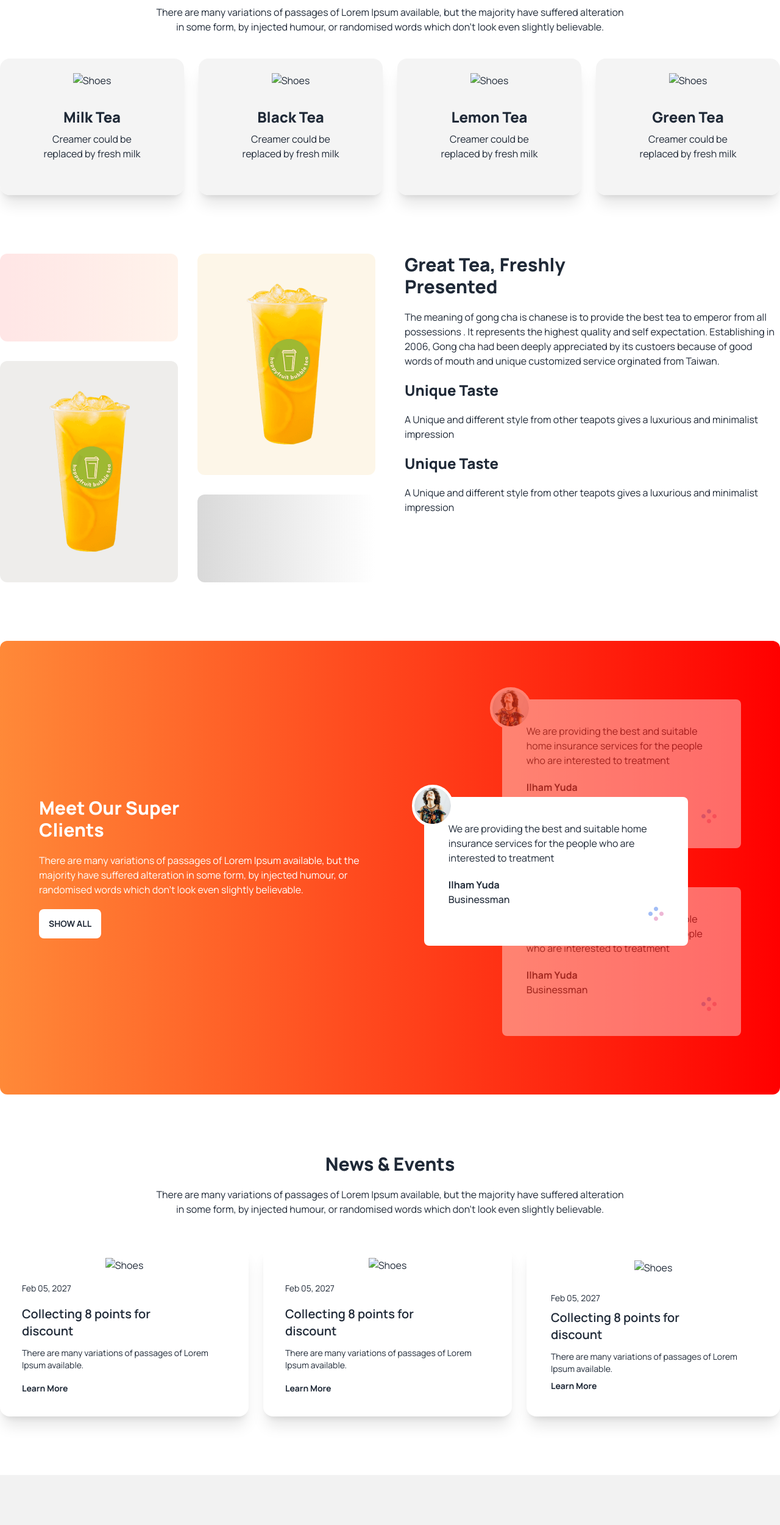
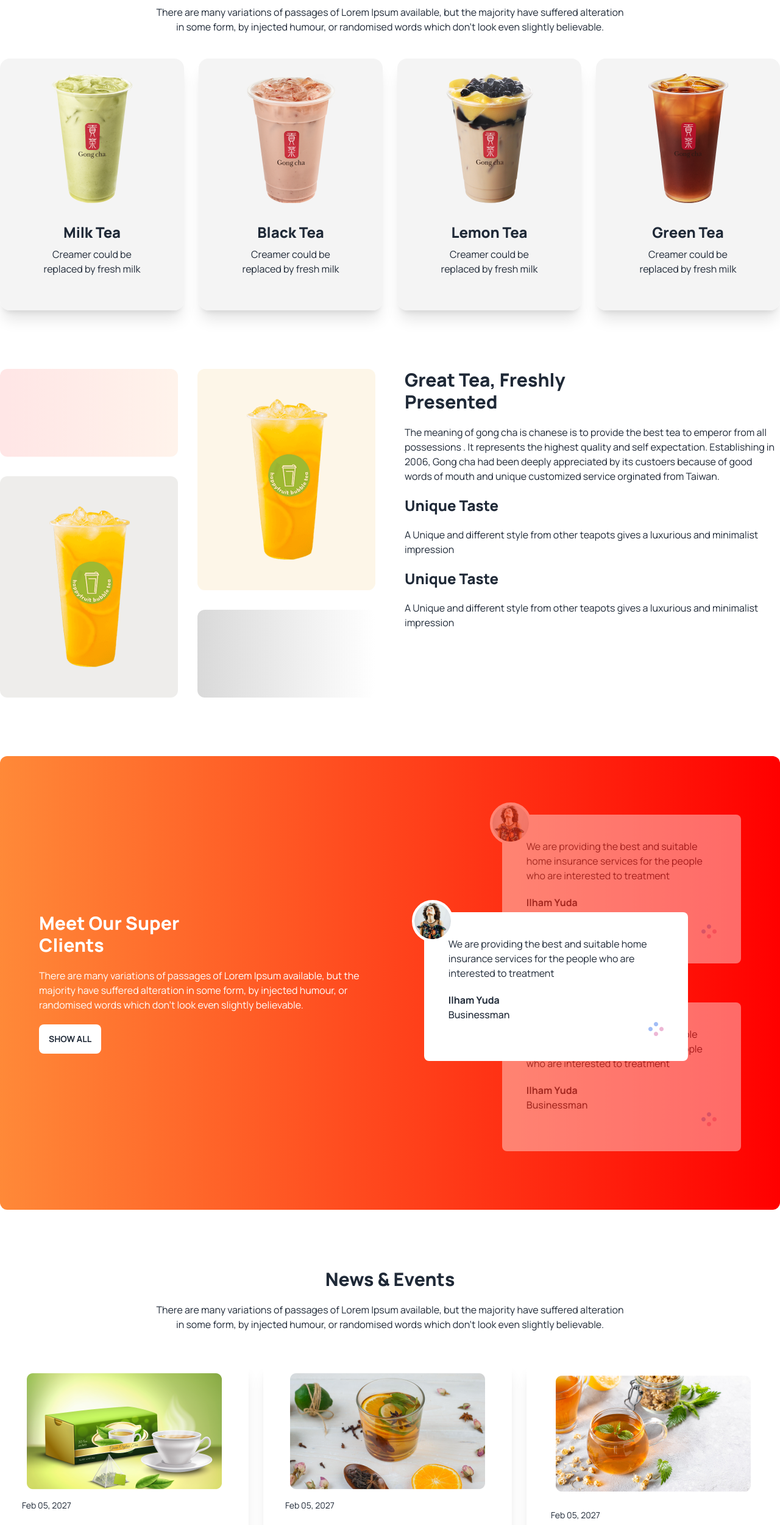
Before and after one commit to gdkhalil/Tea-House-Page, a plain HTML site: page index.html in a window 1280 px wide. Shown: the part 820-3321 px from the top of the page at 61% size. Drawn offline with nearby package versions, Linux system fonts and the light colour scheme; the site is published under a folder, as on GitHub Pages, so addresses that start at the root find nothing.

Commit message:
done work

```diff
--- a/index.html
+++ b/index.html
@@ -76,7 +76,7 @@
             <div class="grid gap-6 grid-cols-1 md:grid-cols-2 lg:grid-cols-4">
                 <!-- first card -->
                 <div class="card p-6 bg-gradient-to-r from-[#F4F4F4] to-[#F4F4F4] shadow-xl">
-                    <figure><img src="/images/tea-1.png" alt="Shoes" /></figure>
+                    <figure><img src="./images/tea-1.png" alt="Shoes" /></figure>
                     <div class="card-body justify-center">
                         <h2 class="text-2xl font-extrabold">Milk Tea</h2>
                         <p>Creamer could be replaced by fresh milk</p>
@@ -85,7 +85,7 @@
                 </div>
                 <!-- second card -->
                 <div class="card p-6 bg-gradient-to-r from-[#F4F4F4] to-[#F4F4F4] shadow-xl">
-                    <figure><img src="/images/tea-2.png" alt="Shoes" /></figure>
+                    <figure><img src="./images/tea-2.png" alt="Shoes" /></figure>
                     <div class="card-body justify-center">
                         <h2 class="text-2xl font-extrabold">Black Tea</h2>
                         <p>Creamer could be replaced by fresh milk</p>
@@ -94,7 +94,7 @@
                 </div>
                 <!-- third card -->
                 <div class="card p-6 bg-gradient-to-r from-[#F4F4F4] to-[#F4F4F4] shadow-xl">
-                    <figure><img src="/images/tea-3.png" alt="Shoes" /></figure>
+                    <figure><img src="./images/tea-3.png" alt="Shoes" /></figure>
                     <div class="card-body justify-center">
                         <h2 class="text-2xl font-extrabold">Lemon Tea</h2>
                         <p>Creamer could be replaced by fresh milk</p>
@@ -103,7 +103,7 @@
                 </div>
                 <!-- fourth card -->
                 <div class="card p-6 bg-gradient-to-r from-[#F4F4F4] to-[#F4F4F4] shadow-xl">
-                    <figure><img src="/images/tea-4.png" alt="Shoes" /></figure>
+                    <figure><img src="./images/tea-4.png" alt="Shoes" /></figure>
                     <div class="card-body justify-center">
                         <h2 class="text-2xl font-extrabold">Green Tea</h2>
                         <p>Creamer could be replaced by fresh milk</p>
@@ -203,7 +203,7 @@
             <div class=" flex flex-col md:flex-row justify-center gap-6">
                 <!-- card one  -->
                 <div class="card card-compact bg-base-100 shadow-xl p-5">
-                    <figure><img src="/images/news-1.png" alt="Shoes" /></figure>
+                    <figure><img src="images/news-1.png" alt="Shoes" /></figure>
                     <div class="card-body text-left">
                         <p>Feb 05, 2027</p>
                         <h2 class="card-title">Collecting 8 points for <br>discount</h2>
@@ -213,7 +213,7 @@
                 </div>
                 <!-- card one  -->
                 <div class="card card-compact bg-base-100 shadow-xl p-5">
-                    <figure><img src="/images/news-2.png" alt="Shoes" /></figure>
+                    <figure><img src="./images/news-2.png" alt="Shoes" /></figure>
                     <div class="card-body text-left">
                         <p>Feb 05, 2027</p>
                         <h2 class="card-title">Collecting 8 points for <br>discount</h2>
@@ -223,7 +223,7 @@
                 </div>
                 <!-- card one  -->
                 <div class="card card-compact bg-base-100 shadow-xl p-6 space-y-3">
-                    <figure><img src="/images/news-3.png" alt="Shoes" /></figure>
+                    <figure><img src="images/news-3.png" alt="Shoes" /></figure>
                     <div class="card-body text-left">
                         <p>Feb 05, 2027</p>
                         <h2 class="card-title">Collecting 8 points for <br>discount</h2>
```
